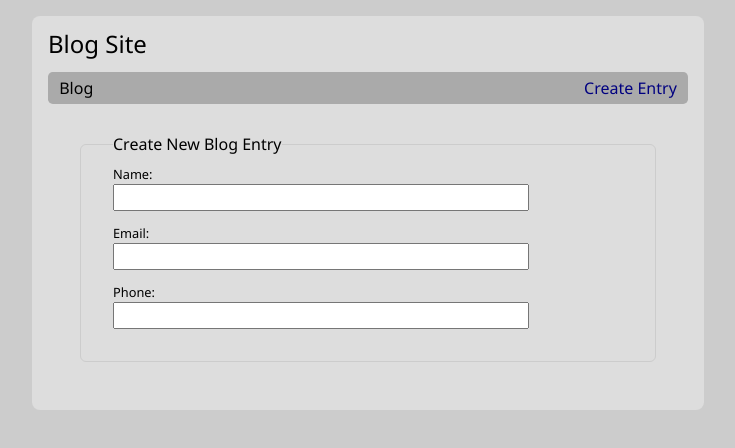
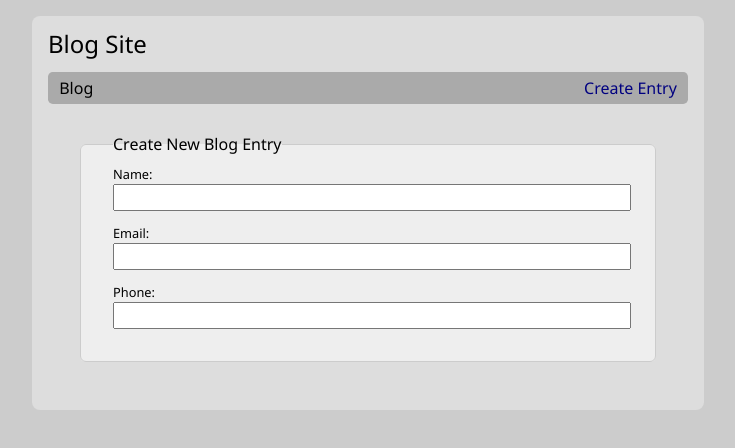
Before and after one commit to edwardtanguay/coding-challenge-react-blogsite-calimoto, a React (Vite) app: page /create-entry in a window 1280 px wide. Shown: the top 448 px of the page, without its empty margins (272-1007 px from the left). Built offline with nearby package versions, Linux system fonts and the light colour scheme.

Commit message:
computer-view form ok

```diff
--- a/src/styles/index.scss
+++ b/src/styles/index.scss
@@ -80,6 +80,19 @@ body {
 			}
 		}
 
+	}
+}
+
+/* smartphone view */
+@media (max-width: 577px) {
+	body {
+		margin: 1rem;
+
+		h1 {
+			font-size: 1.3rem;
+			margin-bottom: 0.5rem;
+		}
+
 		form.createBlogEntry {
 			width: 100%;
 
@@ -111,18 +124,6 @@ body {
 	}
 }
 
-/* smartphone view */
-@media (max-width: 577px) {
-	body {
-		margin: 1rem;
-
-		h1 {
-			font-size: 1.3rem;
-			margin-bottom: 0.5rem;
-		}
-	}
-}
-
 /* computer/tablet view */
 @media (min-width: 578px) {
 	body {
@@ -139,5 +140,35 @@ body {
 				margin-bottom: 1rem;
 			}
 		}
+
+		form.createBlogEntry {
+			width: 100%;
+
+			fieldset {
+				margin: 2em;
+				padding: 1em 2em 2em 2em;
+				border: solid 1px #ccc;
+				border-radius: 6px;
+				background-color: #eee;
+			}
+			.rows {
+				display: flex;
+				flex-direction: column;
+				gap: 1rem;
+
+				.row {
+					display: flex;
+					flex-direction: column;
+					gap: .2rem;
+					label {
+						font-size: .8rem;
+					}
+					input {
+						width: 100%;
+						font-size: 1.1rem;
+					}
+				}
+			}
+		}
 	}
 }
```
